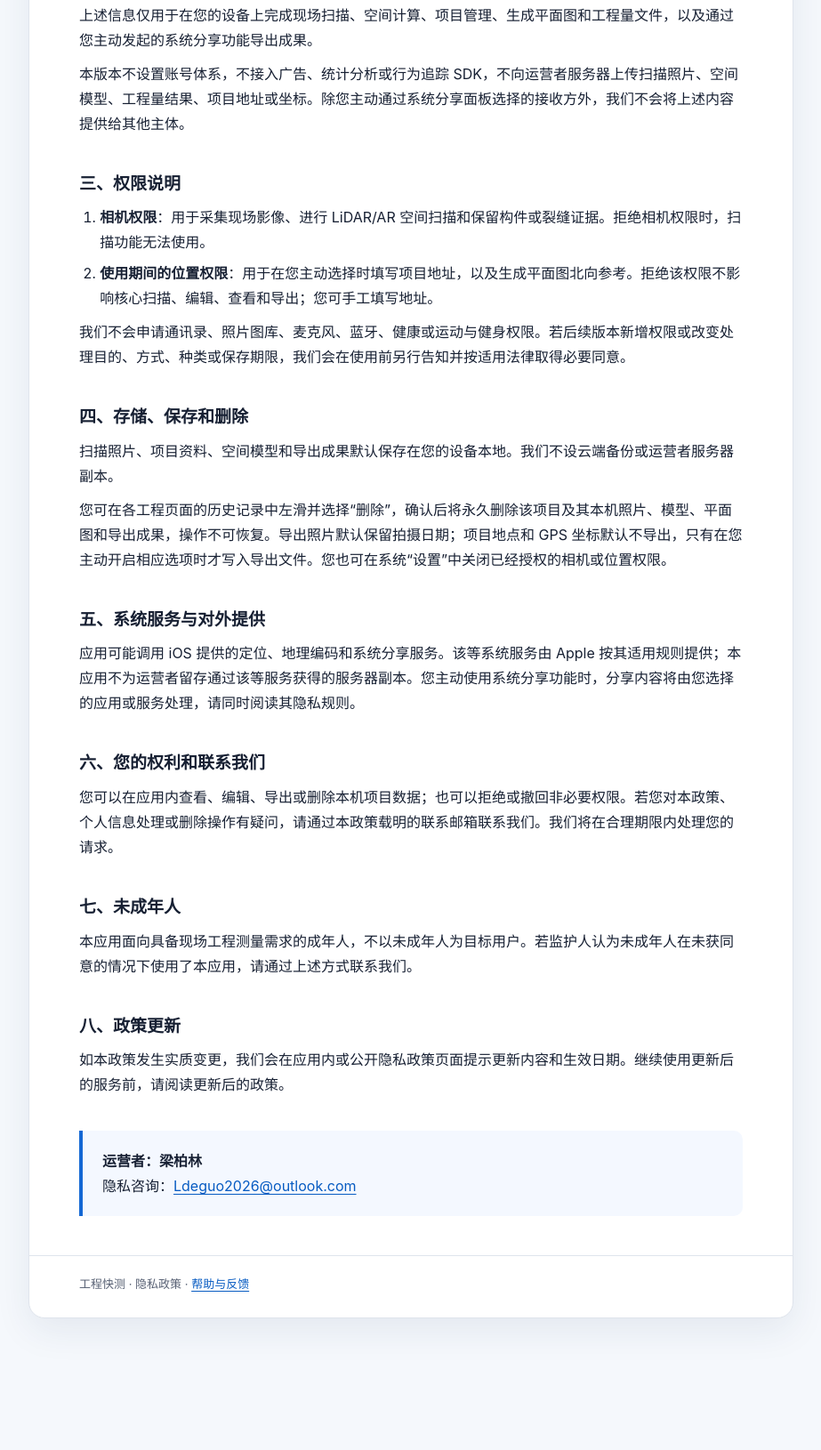
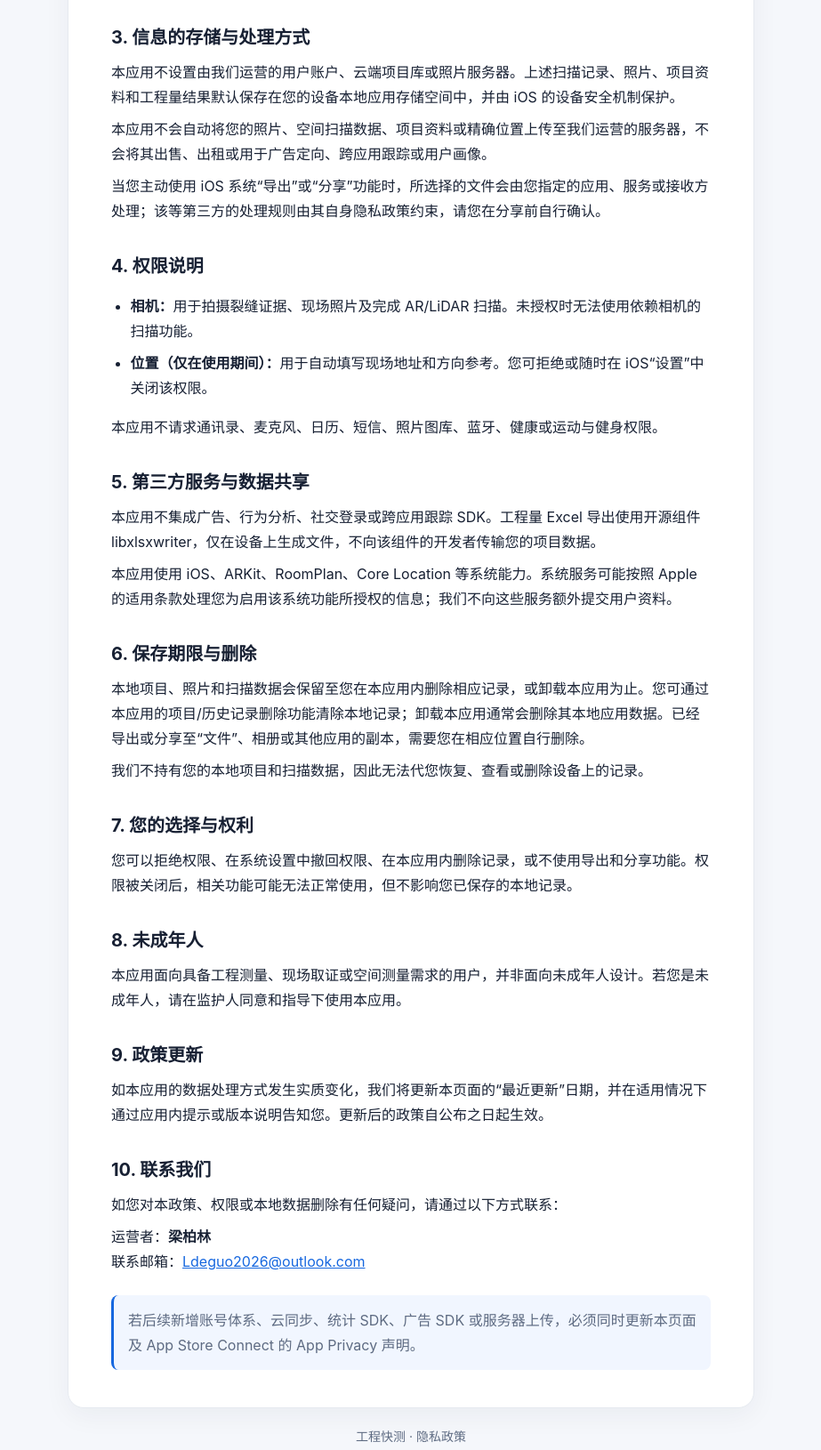
Before and after one commit to Ldeguo/engfastmeasure-privacy, a plain HTML site: page index.html in a window 1280 px wide. Shown: the part 663-2293 px from the top of the page at 89% size, without its empty margins (178-1101 px from the left). Before the commit the page ends 2193 px from the top, so only its background shows below. Drawn offline with Linux system fonts and the light colour scheme.

Commit message:
docs: align privacy policy with 1.0 release scope

```diff
--- a/index.html
+++ b/index.html
@@ -3,78 +3,80 @@
 <head>
   <meta charset="utf-8">
   <meta name="viewport" content="width=device-width, initial-scale=1">
-  <meta name="description" content="工程快测隐私政策">
   <title>工程快测隐私政策</title>
   <style>
-    :root { color-scheme: light; --ink:#172033; --muted:#586174; --line:#dfe4ec; --accent:#1468d4; --wash:#f5f8fc; }
-    * { box-sizing:border-box; }
-    body { margin:0; background:var(--wash); color:var(--ink); font-family:-apple-system,BlinkMacSystemFont,"PingFang SC","Microsoft YaHei",sans-serif; line-height:1.75; }
-    main { width:min(860px,calc(100% - 32px)); margin:48px auto; background:#fff; border:1px solid var(--line); border-radius:18px; box-shadow:0 14px 40px rgba(25,48,85,.08); overflow:hidden; }
-    header { padding:48px 56px 34px; background:linear-gradient(135deg,#f7faff,#fff); border-bottom:1px solid var(--line); }
-    .product { margin:0 0 8px; color:var(--accent); font-size:14px; font-weight:700; letter-spacing:.08em; }
-    h1 { margin:0; font-size:32px; line-height:1.25; letter-spacing:.02em; }
-    .date { margin:12px 0 0; color:var(--muted); font-size:15px; }
-    article { padding:20px 56px 44px; }
-    h2 { margin:34px 0 10px; padding-top:6px; font-size:19px; line-height:1.45; }
-    p { margin:10px 0; }
-    ol { margin:10px 0; padding-left:1.45em; }
-    li { margin:7px 0; }
-    .contact { margin-top:38px; padding:20px 22px; border-left:4px solid var(--accent); background:#f4f8ff; border-radius:0 10px 10px 0; }
-    a { color:#075bc2; text-decoration-thickness:1px; text-underline-offset:3px; }
-    footer { padding:20px 56px 26px; border-top:1px solid var(--line); color:var(--muted); font-size:13px; }
-    @media (max-width:600px) { main { width:100%; margin:0; border:0; border-radius:0; box-shadow:none; } header { padding:34px 24px 28px; } article { padding:12px 24px 34px; } footer { padding:18px 24px 24px; } h1 { font-size:28px; } }
+    :root { color-scheme: light; --ink:#172033; --muted:#5e6b82; --line:#e6eaf0; --blue:#1667df; --bg:#f5f7fb; }
+    * { box-sizing: border-box; }
+    body { margin:0; background:var(--bg); color:var(--ink); font:16px/1.75 -apple-system,BlinkMacSystemFont,"PingFang SC","Microsoft YaHei",sans-serif; }
+    main { max-width:820px; margin:0 auto; padding:44px 24px 64px; }
+    article { background:#fff; border:1px solid var(--line); border-radius:18px; padding:42px 48px; box-shadow:0 8px 30px rgba(23,32,51,.05); }
+    h1 { margin:0 0 4px; font-size:32px; line-height:1.3; letter-spacing:.02em; }
+    h2 { margin:34px 0 10px; font-size:20px; line-height:1.45; }
+    p, li { margin:8px 0; }
+    ul { padding-left:1.35em; }
+    .meta, .notice { color:var(--muted); }
+    .notice { margin:24px 0 0; padding:14px 16px; background:#f1f6ff; border-left:3px solid var(--blue); border-radius:8px; }
+    a { color:var(--blue); word-break:break-all; }
+    footer { color:var(--muted); font-size:14px; text-align:center; margin-top:20px; }
+    @media (max-width:600px) { main { padding:16px 12px 36px; } article { padding:28px 22px; border-radius:14px; } h1 { font-size:27px; } }
   </style>
 </head>
 <body>
   <main>
-    <header>
-      <p class="product">工程快测</p>
-      <h1>隐私政策</h1>
-      <p class="date">生效日期：2026年9月19日</p>
-    </header>
     <article>
-      <p>“工程快测”重视您的个人信息和现场数据安全。本政策说明我们如何处理您使用房间工程量、平面裂缝扫描和物体测量功能时产生的数据。</p>
+      <h1>工程快测隐私政策</h1>
+      <p class="meta">生效日期：2026 年 9 月 16 日　｜　最近更新：2026 年 9 月 16 日</p>
 
-      <h2>一、我们处理的信息</h2>
-      <ol>
-        <li>您主动创建或采集的信息：项目名称、备注、手工填写的地址、现场照片、房间与构件信息、空间测量结果、平面图、三维模型、裂缝识别与量测结果，以及您主动导出的文件。</li>
-        <li>位置信息：仅在您允许并主动使用项目地址获取或北向参考功能时，应用读取当前位置；地址和坐标由您确认、编辑或清除后保存到项目中。</li>
-        <li>设备与权限状态：应用仅读取完成扫描所需的相机授权状态和设备是否支持 LiDAR 的能力状态，不建立用户账号，不使用广告标识符。</li>
-      </ol>
+      <p>感谢您使用工程快测（以下简称“本应用”）。本政策说明本应用在房间测量、裂缝扫描、现场取证和工程量导出过程中如何处理您的信息。</p>
 
-      <h2>二、处理目的和方式</h2>
-      <p>上述信息仅用于在您的设备上完成现场扫描、空间计算、项目管理、生成平面图和工程量文件，以及通过您主动发起的系统分享功能导出成果。</p>
-      <p>本版本不设置账号体系，不接入广告、统计分析或行为追踪 SDK，不向运营者服务器上传扫描照片、空间模型、工程量结果、项目地址或坐标。除您主动通过系统分享面板选择的接收方外，我们不会将上述内容提供给其他主体。</p>
+      <h2>1. 适用范围与运营者</h2>
+      <p>本政策适用于 iOS 版工程快测。运营者：<strong>梁柏林</strong>（以下简称“我们”）。</p>
 
-      <h2>三、权限说明</h2>
-      <ol>
-        <li><strong>相机权限</strong>：用于采集现场影像、进行 LiDAR/AR 空间扫描和保留构件或裂缝证据。拒绝相机权限时，扫描功能无法使用。</li>
-        <li><strong>使用期间的位置权限</strong>：用于在您主动选择时填写项目地址，以及生成平面图北向参考。拒绝该权限不影响核心扫描、编辑、查看和导出；您可手工填写地址。</li>
-      </ol>
-      <p>我们不会申请通讯录、照片图库、麦克风、蓝牙、健康或运动与健身权限。若后续版本新增权限或改变处理目的、方式、种类或保存期限，我们会在使用前另行告知并按适用法律取得必要同意。</p>
+      <h2>2. 我们处理的信息及用途</h2>
+      <ul>
+        <li><strong>相机画面、照片与裂缝标注：</strong>用于 LiDAR/AR 空间扫描、裂缝识别、人工修正、现场取证以及生成导出文件。</li>
+        <li><strong>空间测量数据：</strong>包括房间边界、墙体、门窗、开口等扫描结果、尺寸和工程量，用于在设备上生成平面图、三维预览及工程量清单。</li>
+        <li><strong>项目资料：</strong>包括您输入的项目名称、项目备注、项目地址，以及您选择保存的扫描记录和导出文件，用于区分和管理项目。</li>
+        <li><strong>使用期间的位置：</strong>仅在您授权后用于填写现场项目地址、获取方向参考及相关现场记录；拒绝位置授权不会影响您手动填写项目地址或使用不依赖位置的功能。</li>
+      </ul>
 
-      <h2>四、存储、保存和删除</h2>
-      <p>扫描照片、项目资料、空间模型和导出成果默认保存在您的设备本地。我们不设云端备份或运营者服务器副本。</p>
-      <p>您可在各工程页面的历史记录中左滑并选择“删除”，确认后将永久删除该项目及其本机照片、模型、平面图和导出成果，操作不可恢复。导出照片默认保留拍摄日期；项目地点和 GPS 坐标默认不导出，只有在您主动开启相应选项时才写入导出文件。您也可在系统“设置”中关闭已经授权的相机或位置权限。</p>
+      <h2>3. 信息的存储与处理方式</h2>
+      <p>本应用不设置由我们运营的用户账户、云端项目库或照片服务器。上述扫描记录、照片、项目资料和工程量结果默认保存在您的设备本地应用存储空间中，并由 iOS 的设备安全机制保护。</p>
+      <p>本应用不会自动将您的照片、空间扫描数据、项目资料或精确位置上传至我们运营的服务器，不会将其出售、出租或用于广告定向、跨应用跟踪或用户画像。</p>
+      <p>当您主动使用 iOS 系统“导出”或“分享”功能时，所选择的文件会由您指定的应用、服务或接收方处理；该等第三方的处理规则由其自身隐私政策约束，请您在分享前自行确认。</p>
 
-      <h2>五、系统服务与对外提供</h2>
-      <p>应用可能调用 iOS 提供的定位、地理编码和系统分享服务。该等系统服务由 Apple 按其适用规则提供；本应用不为运营者留存通过该等服务获得的服务器副本。您主动使用系统分享功能时，分享内容将由您选择的应用或服务处理，请同时阅读其隐私规则。</p>
+      <h2>4. 权限说明</h2>
+      <ul>
+        <li><strong>相机：</strong>用于拍摄裂缝证据、现场照片及完成 AR/LiDAR 扫描。未授权时无法使用依赖相机的扫描功能。</li>
+        <li><strong>位置（仅在使用期间）：</strong>用于自动填写现场地址和方向参考。您可拒绝或随时在 iOS“设置”中关闭该权限。</li>
+      </ul>
+      <p>本应用不请求通讯录、麦克风、日历、短信、照片图库、蓝牙、健康或运动与健身权限。</p>
 
-      <h2>六、您的权利和联系我们</h2>
-      <p>您可以在应用内查看、编辑、导出或删除本机项目数据；也可以拒绝或撤回非必要权限。若您对本政策、个人信息处理或删除操作有疑问，请通过本政策载明的联系邮箱联系我们。我们将在合理期限内处理您的请求。</p>
+      <h2>5. 第三方服务与数据共享</h2>
+      <p>本应用不集成广告、行为分析、社交登录或跨应用跟踪 SDK。工程量 Excel 导出使用开源组件 libxlsxwriter，仅在设备上生成文件，不向该组件的开发者传输您的项目数据。</p>
+      <p>本应用使用 iOS、ARKit、RoomPlan、Core Location 等系统能力。系统服务可能按照 Apple 的适用条款处理您为启用该系统功能所授权的信息；我们不向这些服务额外提交用户资料。</p>
 
-      <h2>七、未成年人</h2>
-      <p>本应用面向具备现场工程测量需求的成年人，不以未成年人为目标用户。若监护人认为未成年人在未获同意的情况下使用了本应用，请通过上述方式联系我们。</p>
+      <h2>6. 保存期限与删除</h2>
+      <p>本地项目、照片和扫描数据会保留至您在本应用内删除相应记录，或卸载本应用为止。您可通过本应用的项目/历史记录删除功能清除本地记录；卸载本应用通常会删除其本地应用数据。已经导出或分享至“文件”、相册或其他应用的副本，需要您在相应位置自行删除。</p>
+      <p>我们不持有您的本地项目和扫描数据，因此无法代您恢复、查看或删除设备上的记录。</p>
 
-      <h2>八、政策更新</h2>
-      <p>如本政策发生实质变更，我们会在应用内或公开隐私政策页面提示更新内容和生效日期。继续使用更新后的服务前，请阅读更新后的政策。</p>
+      <h2>7. 您的选择与权利</h2>
+      <p>您可以拒绝权限、在系统设置中撤回权限、在本应用内删除记录，或不使用导出和分享功能。权限被关闭后，相关功能可能无法正常使用，但不影响您已保存的本地记录。</p>
 
-      <div class="contact">
-        <strong>运营者：梁柏林</strong><br>
-        隐私咨询：<a href="mailto:Ldeguo2026@outlook.com">Ldeguo2026@outlook.com</a>
-      </div>
+      <h2>8. 未成年人</h2>
+      <p>本应用面向具备工程测量、现场取证或空间测量需求的用户，并非面向未成年人设计。若您是未成年人，请在监护人同意和指导下使用本应用。</p>
+
+      <h2>9. 政策更新</h2>
+      <p>如本应用的数据处理方式发生实质变化，我们将更新本页面的“最近更新”日期，并在适用情况下通过应用内提示或版本说明告知您。更新后的政策自公布之日起生效。</p>
+
+      <h2>10. 联系我们</h2>
+      <p>如您对本政策、权限或本地数据删除有任何疑问，请通过以下方式联系：</p>
+      <p>运营者：<strong>梁柏林</strong><br>
+      联系邮箱：<a href="mailto:Ldeguo2026@outlook.com">Ldeguo2026@outlook.com</a></p>
+
+      <p class="notice">若后续新增账号体系、云同步、统计 SDK、广告 SDK 或服务器上传，必须同时更新本页面及 App Store Connect 的 App Privacy 声明。</p>
     </article>
-    <footer>工程快测 · 隐私政策 · <a href="support/">帮助与反馈</a></footer>
+    <footer>工程快测 · 隐私政策</footer>
   </main>
 </body>
 </html>
```
